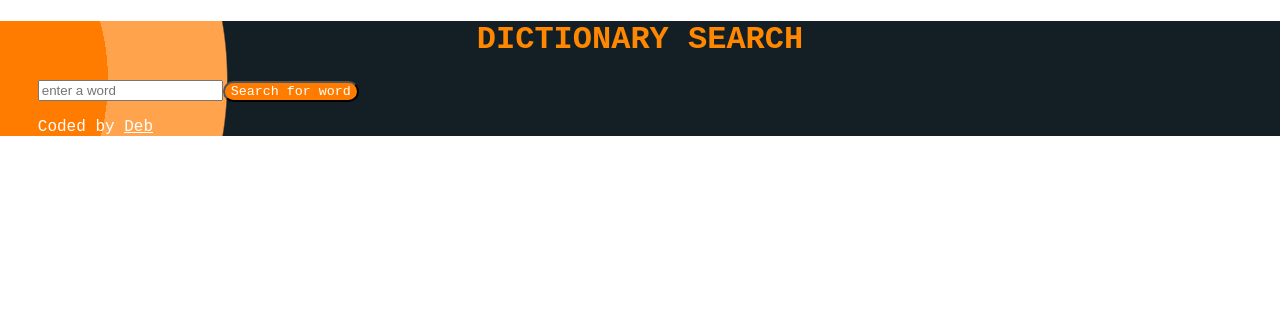
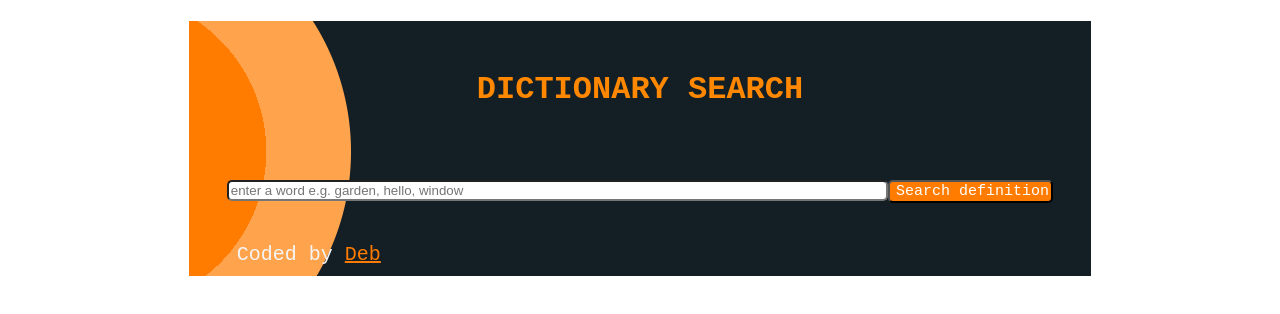
Before and after one commit to dimbee40/dw-dictinary-hw, a React (Create React App) app: page / in a window 1280 px wide. Shown: the top 314 px of the page. Built offline with nearby package versions, Linux system fonts and the light colour scheme.

Commit message:
styling added

```diff
--- a/src/App.css
+++ b/src/App.css
@@ -9,11 +9,24 @@
     rgb(19, 30, 37) 24.5%,
     rgb(19, 30, 37) 66%
   );
+  object-position: center;
+  margin-left: 5cm;
+  margin-right: 5cm;
+}
+
+.WordSearch {
+  padding-bottom: 10px;
+}
+
+.searchField {
+  width: 80%;
+  border-radius: 5px;
 }
 
 h1 {
   text-align: center;
   color: rgb(255, 136, 0);
+  padding: 50px;
 }
 
 h2 {
@@ -24,32 +37,28 @@ h2 {
 }
 
 h3 {
-  color: whitesmoke;
-  margin-left: 1cm;
+  color: rgb(19, 30, 37);
 }
 
 form {
   object-position: center;
   margin-left: 1cm;
+  margin-right: 1cm;
 }
 
 p {
   text-align: left;
-  color: white;
+  color: rgb(19, 30, 37);
   list-style: none;
-  margin-left: 1cm;
 }
 
 .link {
-  color: white;
-}
-
-.btn-btn-secondary {
-  color: gray;
+  color: rgb(255, 124, 0);
 }
 
 .Phonetics {
   margin-left: 1cm;
+  margin-right: 1cm;
   color: whitesmoke;
 }
 
@@ -60,6 +69,29 @@ p {
 .searchButton {
   background: rgb(255, 124, 0);
   color: white;
+  font-size: 15px;
   font-family: "Courier New", Courier, monospace;
-  border-radius: 20cm;
+  border-radius: 5px;
+  width: 20%;
 }
+
+.searchWord {
+  background: whitesmoke;
+  margin-left: 1cm;
+  margin-right: 1cm;
+  border-radius: 5px;
+}
+
+.searchResults {
+  background: whitesmoke;
+  margin-right: 1cm;
+  margin-left: 1cm;
+  border-radius: 5px;
+}
+
+.footer {
+  color: whitesmoke;
+  margin-left: 1cm;
+  padding: 10px;
+  font-size: 20px;
+}
--- a/src/App.js
+++ b/src/App.js
@@ -3,9 +3,21 @@ import WordSearch from "./WordSearch";
 
 export default function App() {
   return (
-    <div className="App">
-      <h1>DICTIONARY SEARCH</h1>
-      <WordSearch />
+    <div>
+      {" "}
+      <div className="App">
+        <h1>DICTIONARY SEARCH</h1>
+        <WordSearch />
+        <p className="footer">
+          Coded by{" "}
+          <a
+            href="https://github.com/dimbee40/dw-dictinary-hw"
+            className="link"
+          >
+            Deb{" "}
+          </a>
+        </p>{" "}
+      </div>
     </div>
   );
 }
--- a/src/Results.js
+++ b/src/Results.js
@@ -8,7 +8,7 @@ export default function Results(props) {
 
   if (props.results) {
     return (
-      <div className="searchResults">
+      <section>
         {" "}
         <h2 className="searchWord">{props.results.word}</h2>
         {props.results.phonetics.map(function (phonetic, index) {
@@ -21,13 +21,13 @@ export default function Results(props) {
         })}
         {props.results.meanings.map(function (meaning, index) {
           return (
-            <div key={index}>
+            <div className="searchResults" key={index}>
               {" "}
               <Meaning meaning={meaning} />{" "}
             </div>
           );
         })}{" "}
-      </div>
+      </section>
     );
   } else {
     return null;
--- a/src/WordSearch.js
+++ b/src/WordSearch.js
@@ -20,18 +20,25 @@ export default function WordSearch() {
   }
 
   return (
-    <div className="WordSearch">
-      <form onSubmit={handleSubmit}>
-        <input type="search" placeholder="enter a word" onChange={changeWord} />
-        <input className="searchButton" type="submit" value="Search for word" />
-      </form>
-      <Results results={results} />
-      <p>
-        Coded by{" "}
-        <a href="https://github.com/dimbee40/dw-dictinary-hw" className="link">
-          Deb{" "}
-        </a>
-      </p>
+    <div>
+      <section className="WordSearch">
+        <form onSubmit={handleSubmit}>
+          <input
+            type="search"
+            placeholder="enter a word e.g. garden, hello, window"
+            onChange={changeWord}
+            className="searchField"
+          />
+          <input
+            className="searchButton"
+            type="submit"
+            value="Search definition"
+          />
+        </form>
+      </section>
+      <section>
+        <Results results={results} />
+      </section>
     </div>
   );
 }
```
Also changed, not shown: .codesandbox/workspace.json (added).
